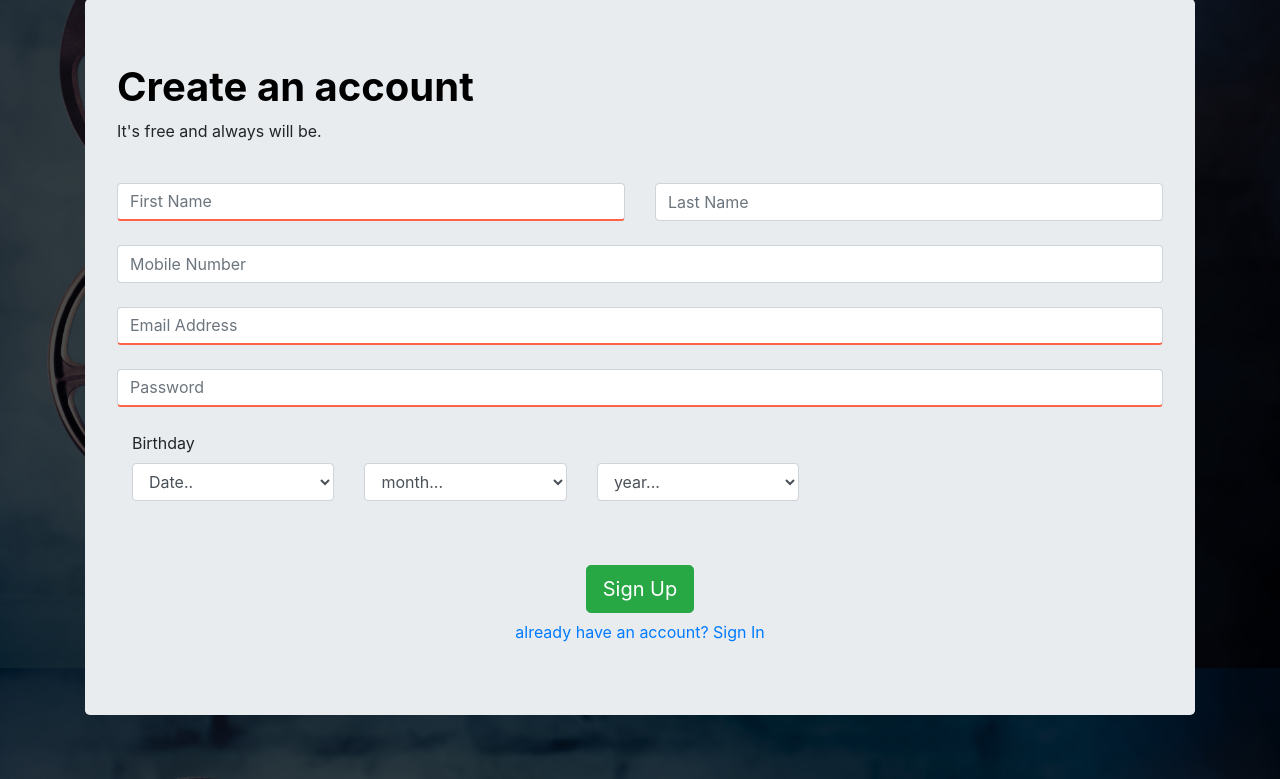
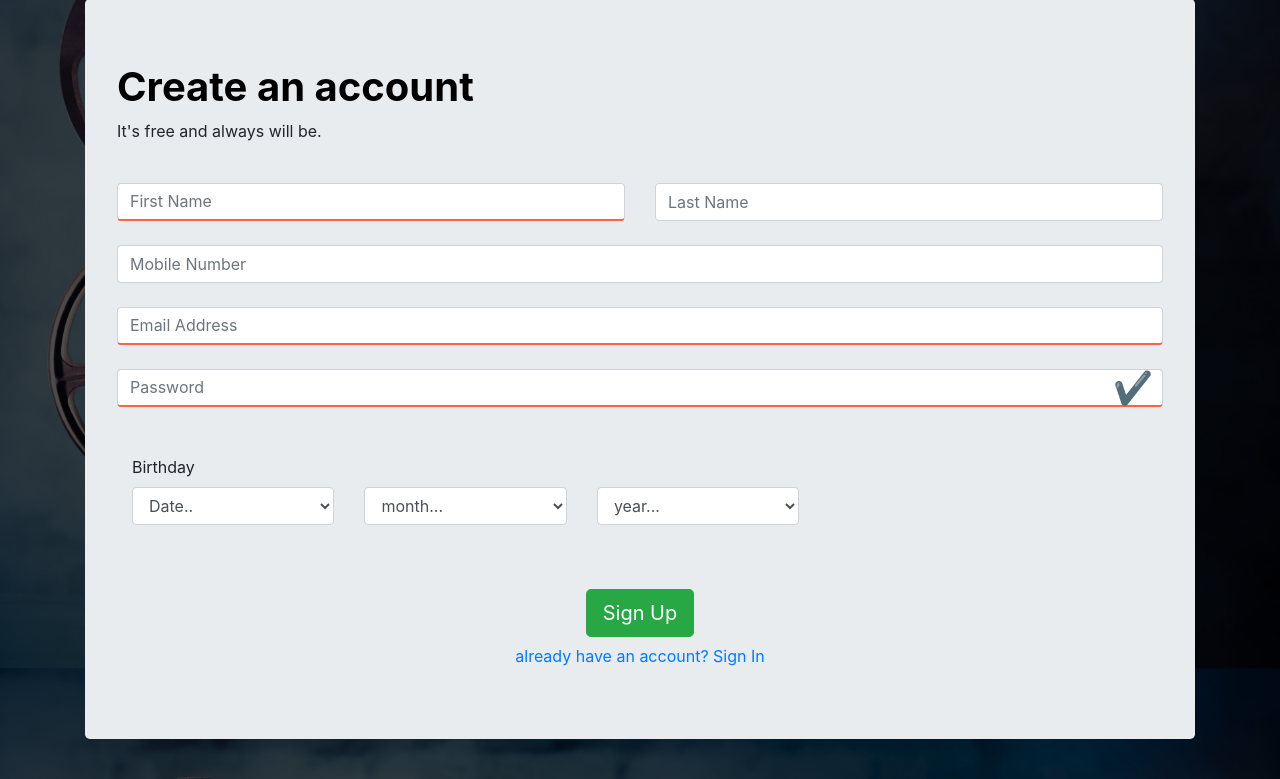
Before and after one commit to Shubhamb7/OnlineMovieStreaming, a PHP site: page /createaccount.php in a window 1280 px wide. Shown: the part 185-964 px from the top of the page. Run offline with PHP 8.4, Linux system fonts and the light colour scheme.

Commit message:
Added backgroung to movie page, fixed login for empty user/password inputs and other minor changes

```diff
--- a/backend/login_control.php
+++ b/backend/login_control.php
@@ -24,9 +24,11 @@ $stmt->bind_param("s", $username);
 $stmt->execute();
 $row = $stmt->get_result()->fetch_assoc(); // get the mysqli result
 
-if (is_array($row))
-
+if (!is_array($row))
 {
+    echo "incorrect username or password";
+}
+else{
   if (password_verify($password, $row['passwd']))
   {
     /* The password is correct. */
--- a/createaccount.php
+++ b/createaccount.php
@@ -11,7 +11,6 @@ session_start();
    <script src="js/pass.js" defer></script>
    <link rel="stylesheet" href="css/user.css" type="text/css">
    <link rel="stylesheet" href="https://stackpath.bootstrapcdn.com/bootstrap/4.1.3/css/bootstrap.min.css" integrity="sha384-MCw98/SFnGE8fJT3GXwEOngsV7Zt27NXFoaoApmYm81iuXoPkFOJwJ8ERdknLPMO" crossorigin="anonymous">
-
 
 </head>
  <body>
@@ -49,8 +48,12 @@ session_start();
              <br>
              <input type="email" class="form-control" placeholder="Email Address" name="mail" value="" required>
              <br>
-             <input type="password" class="form-control" id="PSS" placeholder="Password" name="pass" value="" required>
+               <div class="pass-group">
+               <input type="password" class="form-control" id="PSS" placeholder="Password" name="pass" value="" required>
+               <span id="pass-symbol"  onclick="ShowPassword()">&#10004;</span>
+               </div>
              <p id="message">Password is <span id="strenght"></span></p>
+               <br>
 
              <div class="form-group col-md-8" >
                <label for="dob"> <br> Birthday </label>
--- a/css/movie.css
+++ b/css/movie.css
@@ -29,10 +29,6 @@ body{
   color: white;
 }
 
-.video-container{
-
-}
-
 .video-container div{
   margin: auto;
   width: auto;
--- a/css/user.css
+++ b/css/user.css
@@ -54,8 +54,6 @@ input:required {
   background-attachment: fixed;
 }
 
-
-
 .navbar-brand img{
   height: 80px;
 
@@ -79,3 +77,18 @@ input:required {
 #message{
     display:none;
 }
+
+
+.pass-group{
+    position: relative;
+    display: flex;
+    align-items: center;
+}
+
+#pass-symbol{
+    position: absolute;
+    cursor: pointer;
+    right: 10px;
+    font-size: 200%;
+    color: royalblue;
+}
--- a/js/pass.js
+++ b/js/pass.js
@@ -44,8 +44,16 @@ function validate(){
       strng.innerHTML = "strong";
       mssg.style.color = "green";
       pass.style.borderColor = "green";
-        }
+    }
 }
 
 
+function ShowPassword() {
+  if (pass.type === "password") {
+    pass.type = "text";
+  } else {
+    pass.type = "password";
+  }
+}
+
 pass.addEventListener('input', validate);
--- a/movie.php
+++ b/movie.php
@@ -27,7 +27,7 @@ if (isset($_POST['submit'])) {
     echo"</head>";
     echo"<body style='background-color:#000000;'>";
 
-        echo"<div class='jumbotron' style='background-color:#1C1C1C;margin-bottom: 0px;'>";
+        echo"<div class='jumbotron' style='background-color:#1C1C1C;margin-bottom: 0px; background-image: url(images/back_movie.jpg); background-size: cover;'>";
         echo"<div class='inner'>";
         while($result = mysqli_fetch_assoc($records)){
             $mname = $result['name'];
@@ -43,11 +43,12 @@ if (isset($_POST['submit'])) {
 
             echo"<a href='homepage.php' style='font-size: 20px;color:orange;border:1px solid orange;border-radius:5px;padding:10px;text-decoration:none;'>Back to Home </a><br>";
 
-          echo "<br></div><h1 style='display: inline;color:#D8D8D8;'>".ucwords($result['name'])."</h1>";
+          echo "<br><h1 style='display: inline;color:#D8D8D8;'>".ucwords($result['name'])."</h1>";
           echo"<br><h5 style='display: inline;color:#D8D8D8;'>".ucfirst($result['decription'])."</h5>";
 
 
           echo"<br><div class='info'><h5 style='display: inline;color:#D8D8D8;'>".$result['rdate']."</h5>";
+          echo" - ";
           echo"<h5 style='display: inline;color:#D8D8D8;'>".ucwords($result['genre'])."</h5>";
           echo"<br>";
           echo"<h5 style='display: inline;color:orange;' >Runtime : </h5><h5 style='display: inline;color:#D8D8D8;'>".$result['runtime']." mins </h5>";
```
Also changed, not shown: backend/create_user_control.php (+5 -2 lines), images/back_movie.jpg (added).
